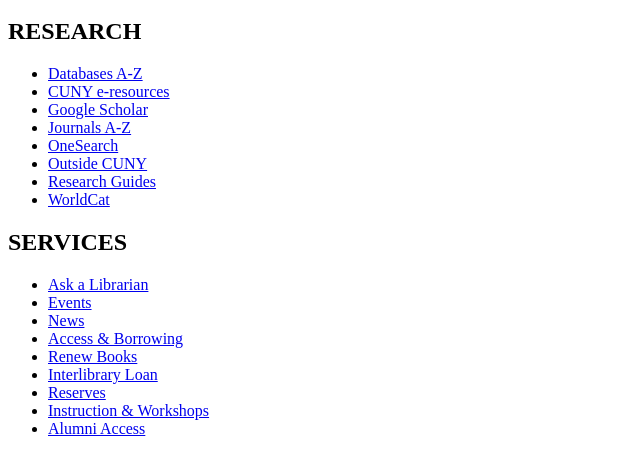
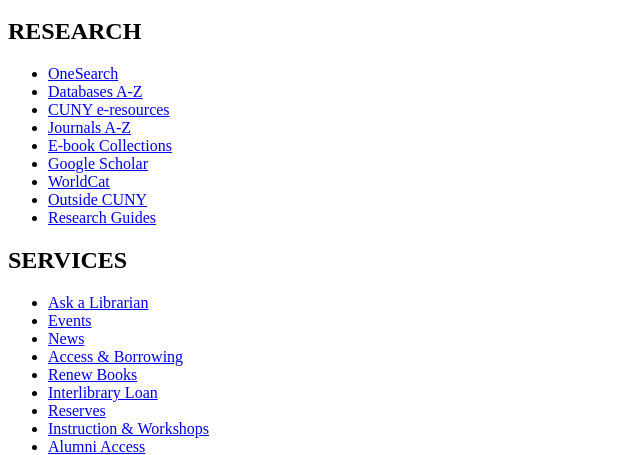
Before and after one commit to GC-Library/GC-Library, a plain HTML site: page index.html in a window 1280 px wide. Shown: the part 48-503 px from the top of the page, without its empty margins (0-640 px from the left). Drawn offline with Linux system fonts and the light colour scheme.

Commit message:
Update index.html

```diff
--- a/index.html
+++ b/index.html
@@ -3,14 +3,16 @@
      <div class="feature-wrapper col-md-3 card card-raised card-form-horizontal research">
      <h2>RESEARCH</h2>
      <ul class="list-unstyled front-page-list">
+                    <li class=""><a href="http://libguides.gc.cuny.edu/OneSearch">OneSearch</a></li>
+
           <li><a href="https://libguides.gc.cuny.edu/az.php">Databases A-Z</a></li>
-                    <li><a href="https://www.cuny.edu/libraries/e-resources/">CUNY e-resources</a></li>
+                              <li><a href="https://www.cuny.edu/libraries/e-resources/">CUNY e-resources</a></li>
+                    <li><a href="https://libguides.gc.cuny.edu/JournalsAZ">Journals A-Z</a></li>
+                    <li><a href="https://libguides.gc.cuny.edu/ebooks">E-book Collections</a></li>
           <li><a href="https://libguides.gc.cuny.edu/GoogleScholar">Google Scholar</a></li>
-          <li><a href="https://cuny-gc.primo.exlibrisgroup.com/discovery/jsearch?vid=01CUNY_GC:CUNY_GC">Journals A-Z</a></li>
-          <li class=""><a href="https://cuny-gc.primo.exlibrisgroup.com/discovery/search?vid=01CUNY_GC:CUNY_GC&lang=en">OneSearch</a></li>
+                    <li class=""><a href="https://gclibrary.on.worldcat.org/discovery">WorldCat</a></li>
           <li><a href="https://libguides.gc.cuny.edu/MaRLI">Outside CUNY</a></li>
           <li><a href="https://libguides.gc.cuny.edu/">Research Guides</a></li>
-          <li class=""><a href="https://gclibrary.on.worldcat.org/discovery">WorldCat</a></li>
      </ul>
      </div>
      <div class="feature-wrapper col-md-3 card card-raised card-form-horizontal services">
```
